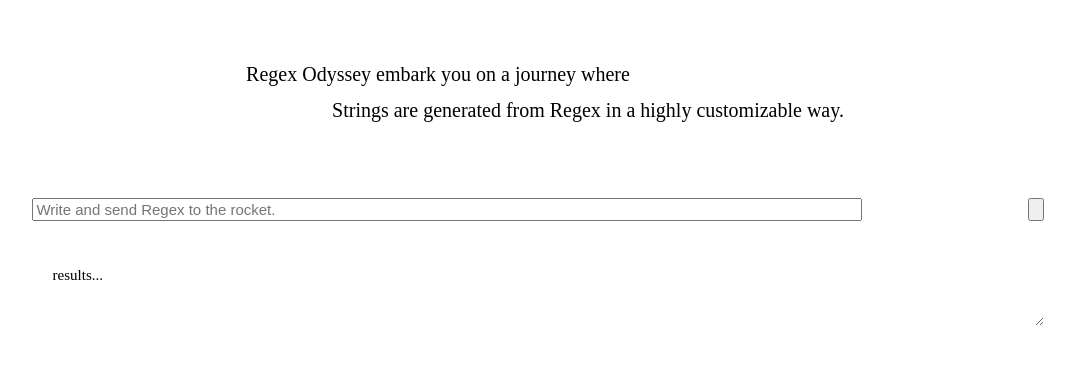
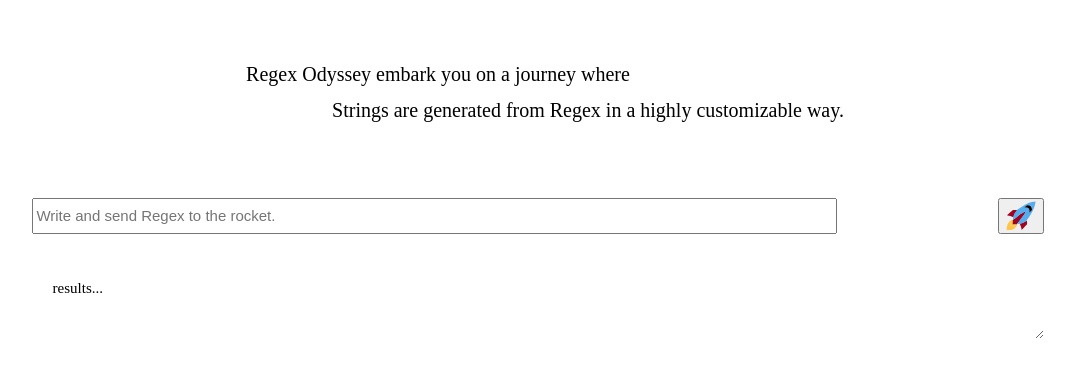
Before and after one commit to ldalzotto/RegexOdyssey, a plain HTML site: page public/regex_generation/regex.html in a window 1280 px wide. Both pictures are taken after a click on the button 1137 px from the left and 209 px from the top of the page. Shown: the whole page, without its empty margins (102-1177 px from the left). Drawn offline with Linux system fonts and the light colour scheme.

Commit message:
Simple rockat launch animation #RO-1

```diff
--- a/public/regex_generation/RegexGeneration.js
+++ b/public/regex_generation/RegexGeneration.js
@@ -1,18 +1,22 @@
 import {regexGenerationApiCall} from './RegexGenerationApiCall.js';
+import {Rocket} from "/rocket/Rocket.js";
 
+export const regexGeneration = function (inputText, buttonValidation, generatedText, rocketSvgContainer) {
 
-export const regexGeneration = function (inputText, buttonValidation, generatedText) {
+    const rocketElement = new Rocket();
+    rocketSvgContainer.appendChild(rocketElement.html);
 
     function executeRegexGeneration() {
+        rocketElement.triggerAnimation();
         return regexGenerationApiCall(inputText.value, axios).then((response) => {
             if (generatedText.innerText !== response.data) {
                 generatedText.innerText = response.data;
-                buttonValidation.children[0].children[0].dispatchEvent(new Event("animation-trigger"));
             }
         }).catch((err) => {
             console.error(err)
         })
     }
+
 
     buttonValidation.addEventListener('click', () => {
         return executeRegexGeneration();
--- a/public/regex_generation/regex.css
+++ b/public/regex_generation/regex.css
@@ -23,7 +23,11 @@
     grid-column-end: 4;
 }
 
-.regex-generation-container > .compute-button > .button-rocket > svg {
+.regex-generation-container > .compute-button:focus {
+    outline: none;
+}
+
+.regex-generation-container > .compute-button > .button-rocket > div > svg {
     width: 30px;
     height: 30px;
 }
--- a/public/regex_generation/regex.html
+++ b/public/regex_generation/regex.html
@@ -9,7 +9,7 @@
     <link rel="stylesheet" href="/regex_generation/regex.css">
     <input type="text" placeholder="Write and send Regex to the rocket."/>
     <button class="compute-button">
-        <div w3-include-html="/rocket/Rocket.html" class="button-rocket"></div>
+        <div class="button-rocket" style="display: grid"></div>
     </button>
     <div class="output">
         <div>results...</div>
@@ -23,6 +23,7 @@
     const regexGenerationContainer = document.getElementById("regex-generation-container");
     const input = regexGenerationContainer.querySelector('input');
     const button = regexGenerationContainer.querySelector('.compute-button');
+    const rocketSvgContainer = button.querySelector('.button-rocket');
     const value = regexGenerationContainer.querySelector('.output div');
-    regexGeneration(input, button, value);
+    regexGeneration(input, button, value, rocketSvgContainer);
 </script>
--- a/public/rocket/Rocket.html
+++ b/public/rocket/Rocket.js
@@ -1,8 +1,43 @@
-<svg
+const animationTimeInS = 2;
+
+const rotationTimeInS = 0.2;
+
+export class Rocket {
+    constructor() {
+        const svgElement = document.createElement("div");
+        svgElement.innerHTML = html;
+        this.html = svgElement;
+    }
+
+    triggerAnimation() {
+        if (!this.animationTimeout) {
+            this.html.style.transition = `transform ${rotationTimeInS}s cubic-bezier(0.97, 0.05, 1, 1)`;
+            this.html.style.transform = "rotate(-25deg)";
+
+            this.rotationTimeout = setTimeout(() => {
+                this.html.style.transition = `transform ${animationTimeInS}s cubic-bezier(0.97, 0.05, 1, 1)`;
+                this.html.style.transform = "translate(1500px, -4000px)";
+                this.animationTimeout = setTimeout(() => {
+                    this.resetState()
+                }, (rotationTimeInS * 1000) + (animationTimeInS * 1000))
+            }, rotationTimeInS * 1000);
+        }
+    }
+
+    resetState() {
+        clearTimeout(this.animationTimeout);
+        clearTimeout(this.rotationTimeout);
+        this.animationTimeout = undefined;
+        this.rotationTimeout = undefined;
+        this.html.style.transition = "";
+        this.html.style.transform = "";
+    }
+}
+
+const html = `<svg
         xmlns:dc="http://purl.org/dc/elements/1.1/"
         xmlns:cc="http://creativecommons.org/ns#"
         xmlns:rdf="http://www.w3.org/1999/02/22-rdf-syntax-ns#"
-        xmlns:svg="http://www.w3.org/2000/svg"
         xmlns:sodipodi="http://sodipodi.sourceforge.net/DTD/sodipodi-0.dtd"
         xmlns:inkscape="http://www.inkscape.org/namespaces/inkscape"
         xmlns="http://www.w3.org/2000/svg"
@@ -192,11 +227,4 @@
     </g>
 
 
-</svg>
-<link rel="stylesheet" href="/rocket/Rocket.css">
-<script type="module">
-    import {initialiseRocket} from "/rocket/Rocket.js"
-
-    const svgRocket = document.getElementById("svg8");
-    initialiseRocket(svgRocket);
-</script>
+</svg>`
```
Also changed, not shown: public/RocketAnimation.html (deleted, +0 -10 lines).
